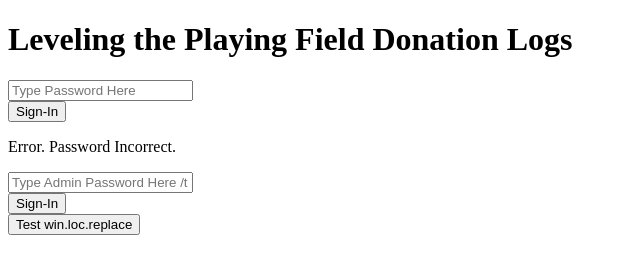
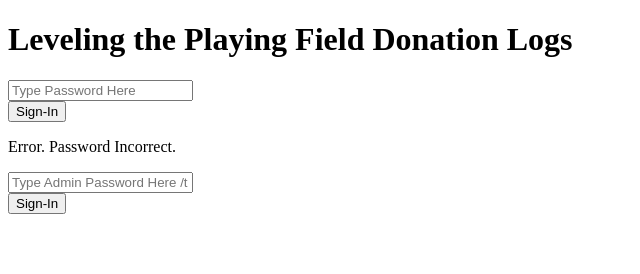
Before and after one commit to CarKraken/carkraken.github.io, a plain HTML site: page sign_in.html in a window 1280 px wide. Shown: the whole page, without its empty margins (0-640 px from the left). Drawn offline with Linux system fonts and the light colour scheme.

Commit message:
win.loc.change and form sign-in works!!

```diff
--- a/sign_in.html
+++ b/sign_in.html
@@ -22,8 +22,6 @@
         <input type="submit" value = "Sign-In">
     </form>
 
-    <button type="button" onclick="changeScrnTest()">Test win.loc.replace</button>
-
 </body>
 </html>
 
@@ -35,10 +33,6 @@
 function setHide(divId){
     var plce = document.getElementById(divId);
     plce.style.display = "none";
-}
-
-function changeScrnTest(){
-    window.location.replace("index.html");
 }
 
 signIn1.addEventListener("submit", (e) => {
```
